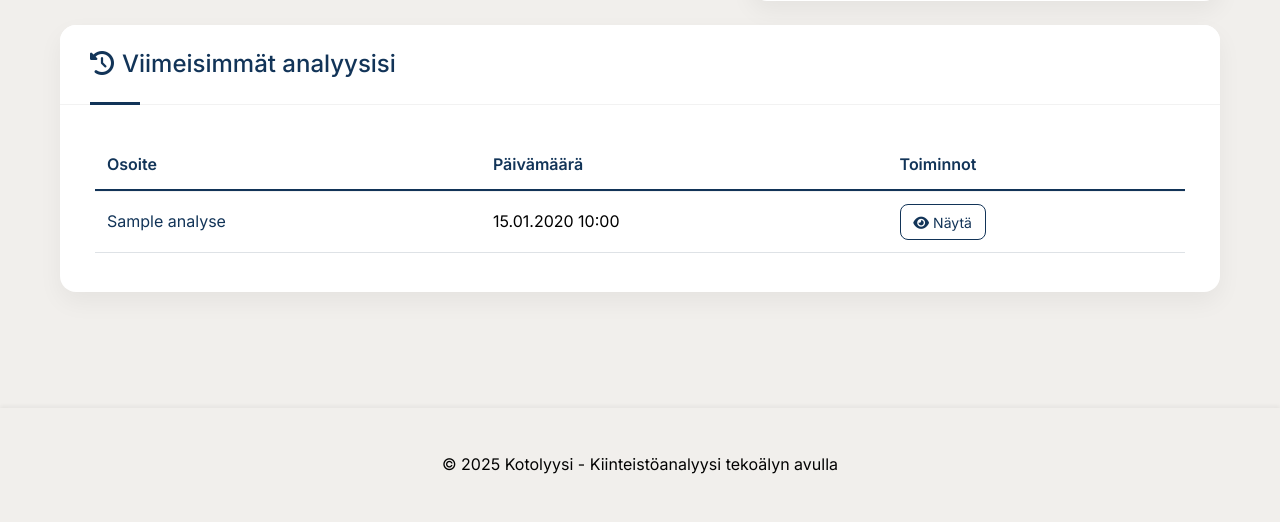
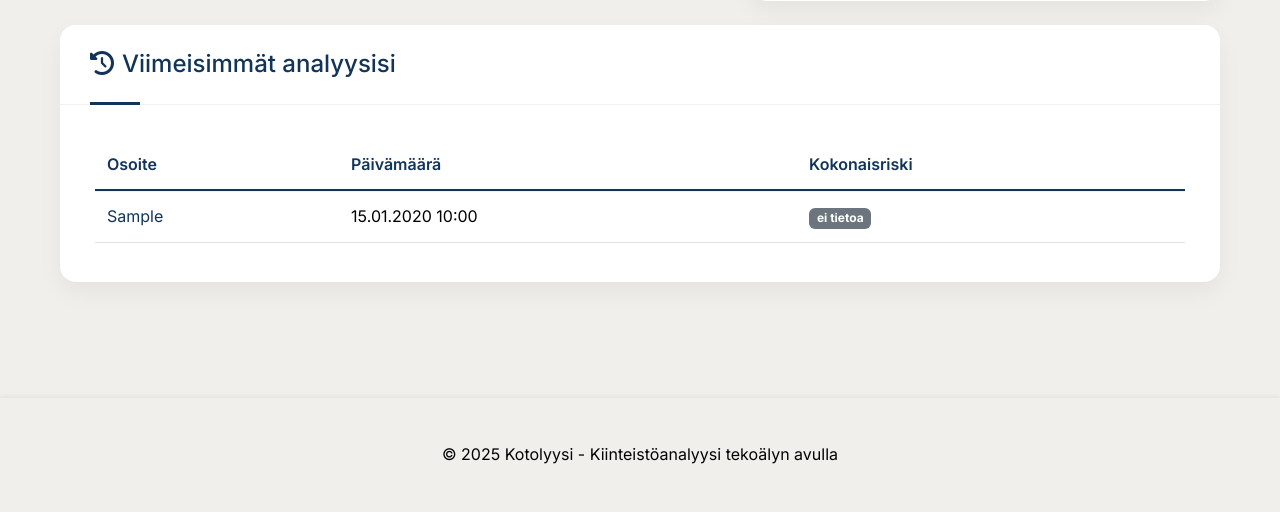
Before and after one commit to MarkkuSeppala/asuntoanalyysi_2, a Flask app: template templates/index.html in a window 1280 px wide. Shown: the part 1473-1995 px from the top of the page. Run offline with Flask 3, Linux system fonts and the light colour scheme; the template is opened without the code that fills it: values that come from a table or form of the project are taken from there, others are empty; tables that the repository leaves empty hold one stand-in row (values such as "Sample post").

Commit message:
muutoksia

```diff
--- a/templates/index.html
+++ b/templates/index.html
@@ -793,18 +793,28 @@
                                 <tr>
                                     <th>Osoite</th>
                                     <th>Päivämäärä</th>
-                                    <th>Toiminnot</th>
+                                    <th>Kokonaisriski</th>
                                 </tr>
                             </thead>
                             <tbody>
                                 {% for analysis in analyses %}
                                 <tr>
-                                    <td><a href="{{ analysis.property_url }}" target="_blank" class="text-decoration-none">{{ analysis.title }}</a></td>
+                                    <td>
+                                        {% if analysis.kohde and analysis.kohde.osoite %}
+                                            <a href="{{ url_for('view_analysis', analysis_id=analysis.id) }}" class="text-decoration-none">{{ analysis.kohde.osoite }}</a>
+                                        {% else %}
+                                            <a href="{{ url_for('view_analysis', analysis_id=analysis.id) }}" class="text-decoration-none">{{ analysis.title }}</a>
+                                        {% endif %}
+                                    </td>
                                     <td>{{ analysis.created_at.strftime('%d.%m.%Y %H:%M') }}</td>
                                     <td>
-                                        <a href="{{ url_for('view_analysis', analysis_id=analysis.id) }}" class="btn btn-sm btn-outline-primary">
-                                            <i class="fas fa-eye me-1"></i>Näytä
-                                        </a>
+                                        {% if analysis.risk_analysis and analysis.risk_analysis.kokonaisriskitaso %}
+                                            <span class="badge {% if analysis.risk_analysis.kokonaisriskitaso <= 3.4 %}bg-success{% elif analysis.risk_analysis.kokonaisriskitaso <= 5.5 %}bg-warning{% elif analysis.risk_analysis.kokonaisriskitaso <= 6.9 %}bg-warning text-dark{% else %}bg-danger{% endif %}">
+                                                {{ analysis.risk_analysis.kokonaisriskitaso }}/10
+                                            </span>
+                                        {% else %}
+                                            <span class="badge bg-secondary">ei tietoa</span>
+                                        {% endif %}
                                     </td>
                                 </tr>
                                 {% endfor %}
```
